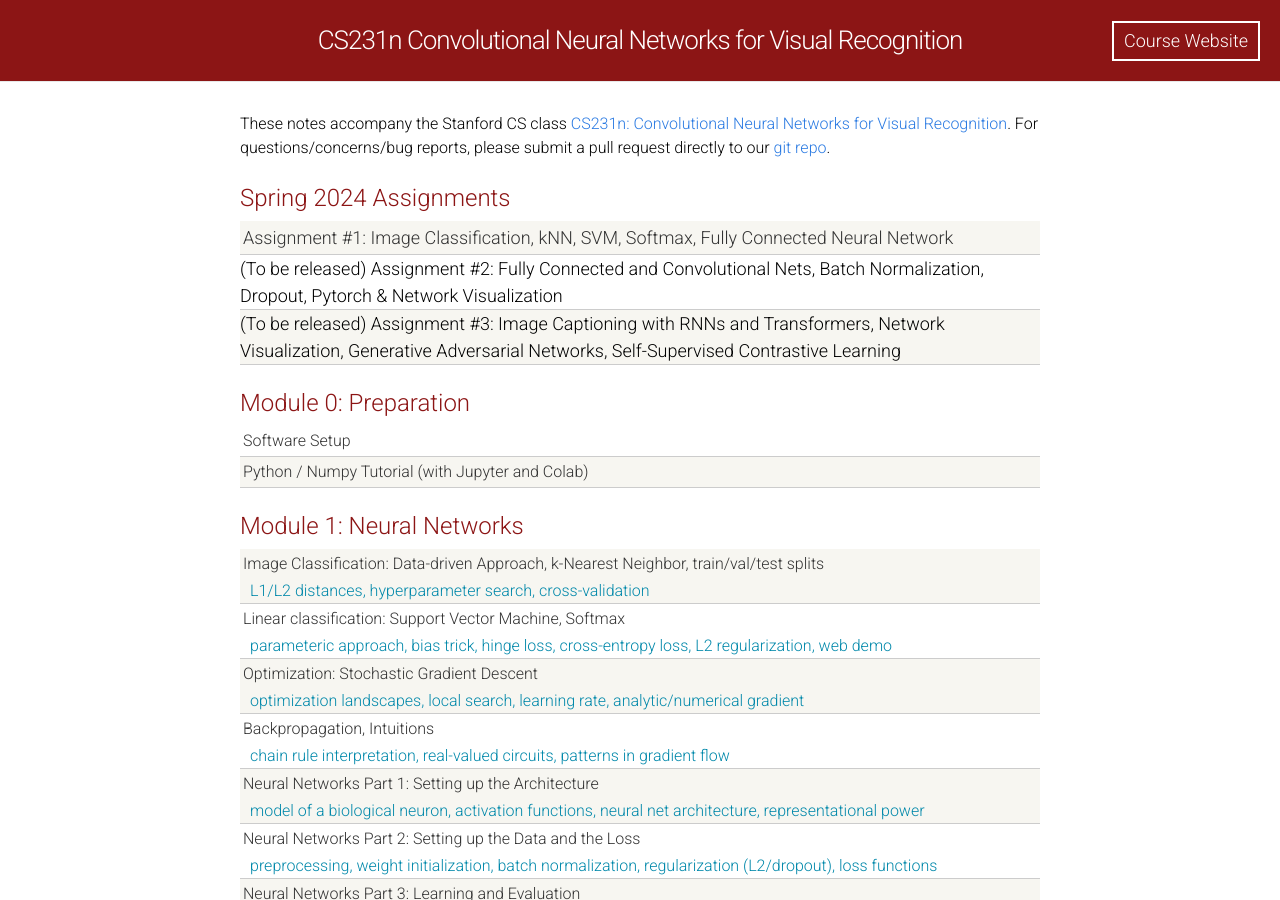
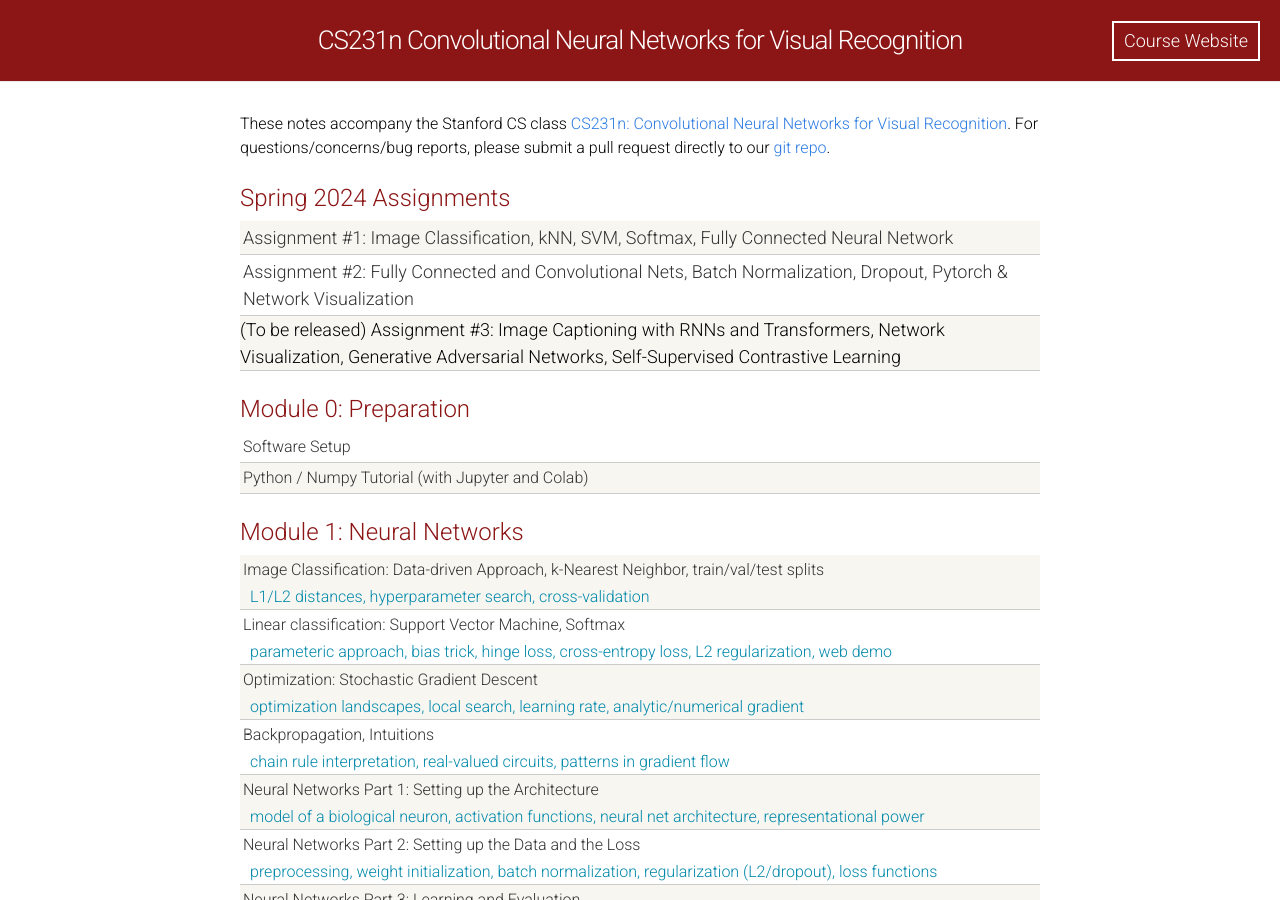
Before and after one commit to cs231n/cs231n.github.io, a Jekyll site: the page built from index.html, in a window 1280 px wide and 900 px high. Built offline with Jekyll 4.4.1, drawn with Linux system fonts in a browser that asks for light colours; some of the changed lines change nothing that is shown.

Commit message:
Update index.html

```diff
--- a/index.html
+++ b/index.html
@@ -20,9 +20,7 @@
       <a href="assignments2024/assignment1/">Assignment #1: Image Classification, kNN, SVM, Softmax, Fully Connected Neural Network</a>
     </div>
     <div class="materials-item">
-      (To be released) Assignment #2: Fully Connected and Convolutional Nets, Batch Normalization, Dropout, Pytorch &
-      Network Visualization
-      <!-- <a href="assignments2023/assignment2/">Assignment #2: Fully Connected and Convolutional Nets, Batch Normalization, Dropout, Pytorch & Network Visualization</a> -->
+      <a href="assignments2024/assignment2/">Assignment #2: Fully Connected and Convolutional Nets, Batch Normalization, Dropout, Pytorch & Network Visualization</a>
     </div>
     <div class="materials-item">
       (To be released) Assignment #3: Image Captioning with RNNs and Transformers, Network Visualization,
```
